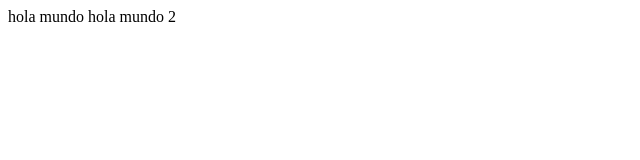
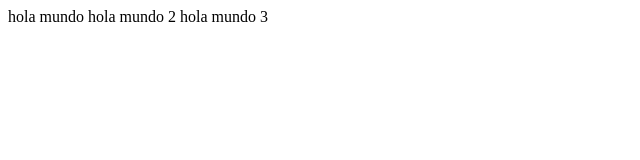
Before and after one commit to orlando-hualca/ejercicio1, a plain HTML site: page index.html in a window 1280 px wide. Shown: the whole page, without its empty margins (0-640 px from the left). Drawn offline with Linux system fonts and the light colour scheme.

Commit message:
modificacion3

```diff
--- a/index.html
+++ b/index.html
@@ -9,5 +9,6 @@
 <body>
     hola mundo
     hola mundo 2
+    hola mundo 3
 </body>
 </html>
```
